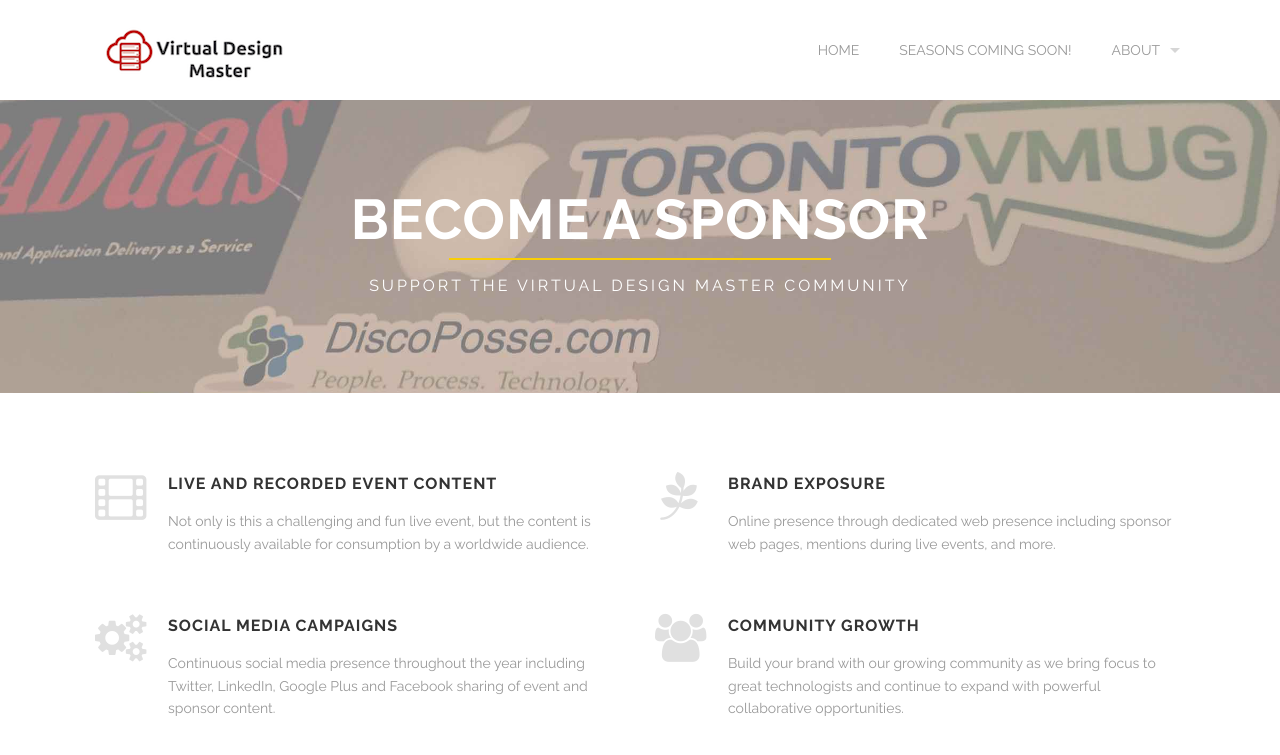
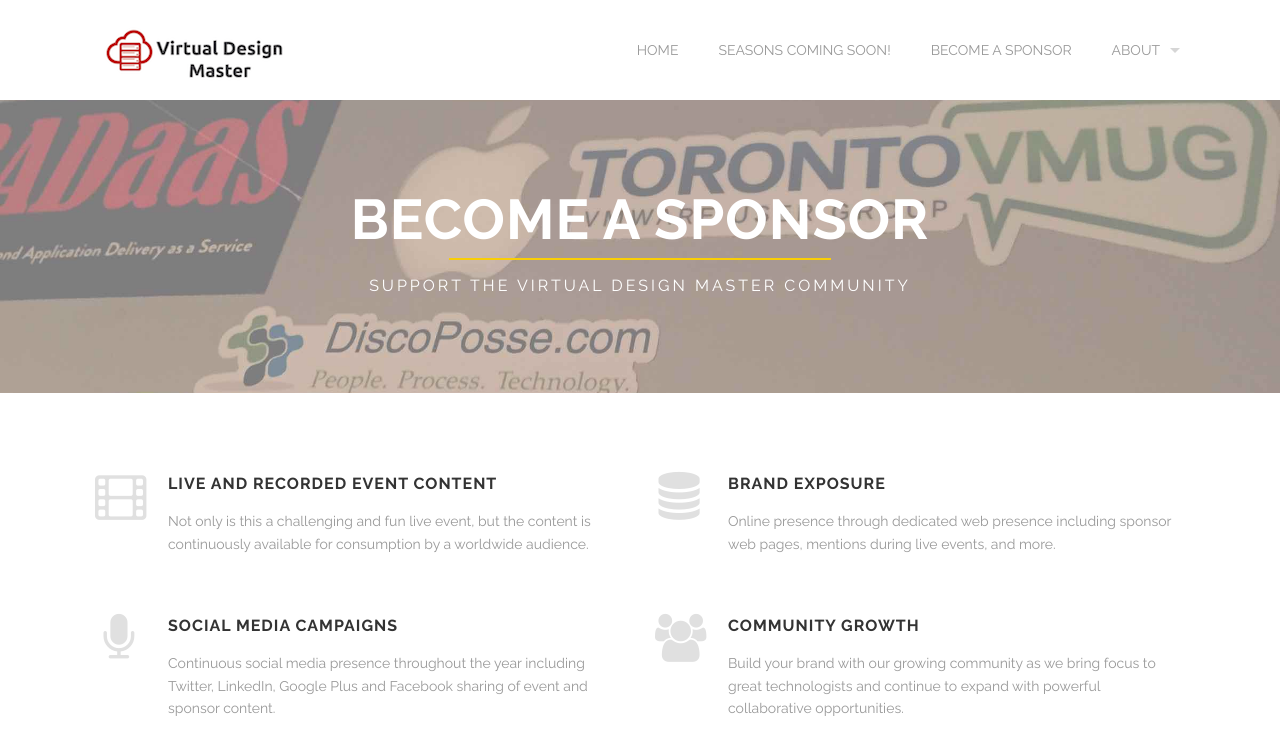
Before and after one commit to VirtualDesignMaster/virtualdesignmaster.github.io, a Jekyll site: the page built from become-a-sponsor.html, in a window 1280 px wide, cut to the strip 0-796 px from the top of the page. Shown: the top 755 px of the strip. Built offline with Jekyll 4.4.1, drawn with Linux system fonts in a browser that asks for light colours.

Commit message:
become a sponsor page and nav done

```diff
--- a/_data/nav.yml
+++ b/_data/nav.yml
@@ -11,14 +11,15 @@
 #      path: all-seasons.html
 #    - name: Season 1
 #      path: all-seasons.html
+- name: Become a Sponsor
+  path: become-a-sponsor.html
 - name: About
   #path: about-vdm.html
   section_id: about
   children:
     - name: Creative Team
       path: index.html#team
-    #- name: Sponsors
-    #  path: index.html#team
+
 #- name: About
 #  path: about.html
 #  section_id: about
--- a/become-a-sponsor.html
+++ b/become-a-sponsor.html
@@ -6,11 +6,11 @@
   - icon: film
     title: Live and Recorded Event Content
     desc: Not only is this a challenging and fun live event, but the content is continuously available for consumption by a worldwide audience.
-  - icon: cogs
+  - icon: microphone
     title: Social Media Campaigns
     desc: Continuous social media presence throughout the year including Twitter, LinkedIn, Google Plus and Facebook sharing of event and sponsor content.
 services_right:
-  - icon: pagelines
+  - icon: database
     title: Brand Exposure
     desc: Online presence through dedicated web presence including sponsor web pages, mentions during live events, and more.
   - icon: group
```
